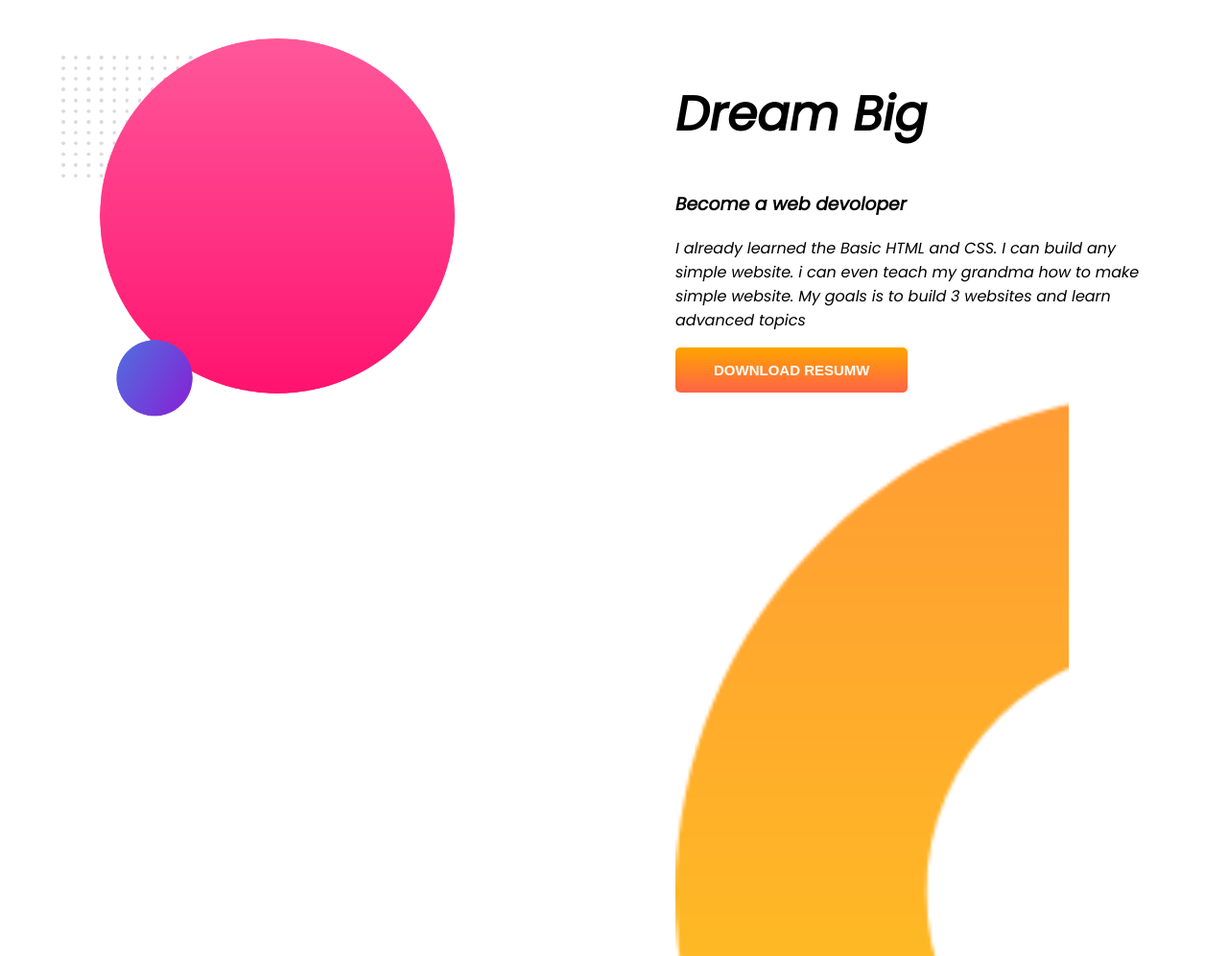
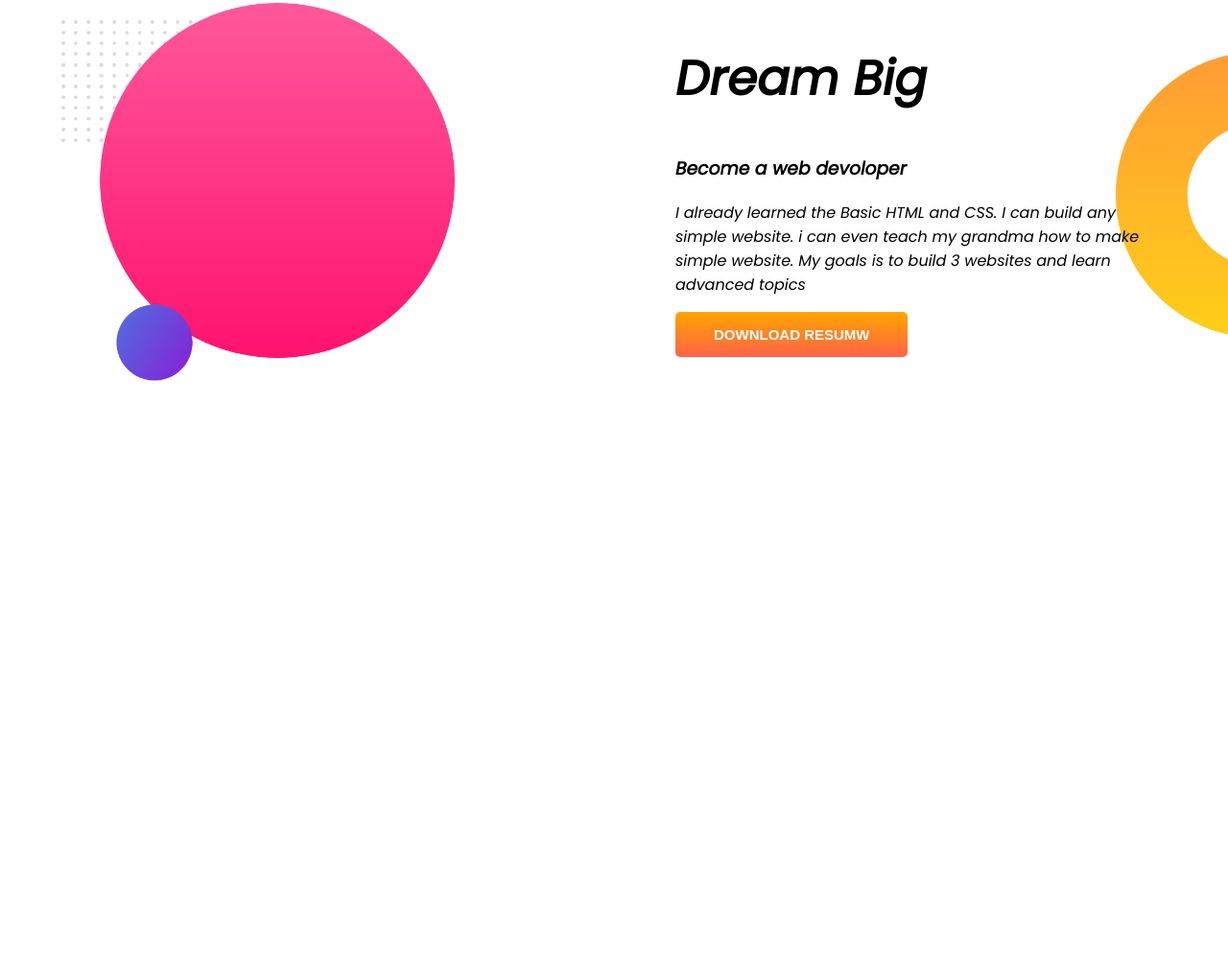
Before and after one commit to Anaeem462/my-website, a plain HTML site: page index.html in a window 1280 px wide. Shown: the part 824-1820 px from the top of the page at 96% size. After the commit the page ends 1392 px from the top, so only its background shows below. Drawn offline with Linux system fonts and the light colour scheme.

Commit message:
second-banner

```diff
--- a/index.html
+++ b/index.html
@@ -35,7 +35,7 @@
 
 
 
-    <section>
+    <section class="middle-banner">
         <div class="half-width">
             <img src="image/images/my-bg2.png" alt="">
         </div>
@@ -44,11 +44,8 @@
             <h1>Dream Big</h1>
             <h3>Become a web devoloper</h3>
             <p>I already learned the Basic HTML and CSS. I can build any simple website. i can even teach my grandma how
-                to
-                make
-                simple website. My goals is to build 3 websites and learn advanced topics</p>
-            <button><b>DOWNLOAD RESUMW</b></button>
-            <img src="image/images/dream-bg.png" alt="dreampic" id="dreampic">
+                to make simple website. My goals is to build 3 websites and learn advanced topics</p>
+            <a href=""> <button><b>DOWNLOAD RESUMW</b></button></a>
         </div>
     </section>
 
--- a/style.css
+++ b/style.css
@@ -5,7 +5,7 @@ body {
 
 section {
     display: flex;
-    height: 800px;
+    margin-bottom: 100px;
 }
 
 .half-width {
@@ -42,4 +42,8 @@ button {
 
 }
 
-#dreampic {}
+.middle-banner {
+    background-image: url(image/images/dream-bg.png);
+    background-repeat: no-repeat;
+    background-position: right;
+}
```
